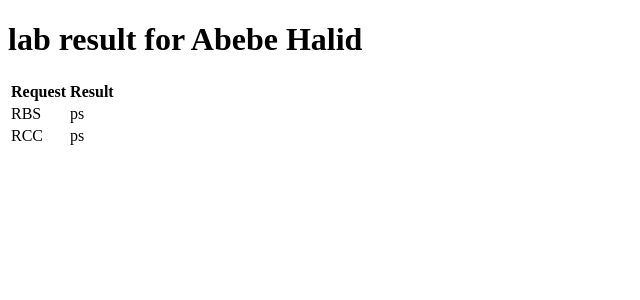
After one commit to dagicoding/Clinical-Management-, a Django app: page /labresult/1/ in a window 1280 px wide. The commit adds this page. Shown: the top 300 px of the page, without its empty margins (0-640 px from the left). Run offline with Django 5.2, Linux system fonts and the light colour scheme; data comes from the database, SQL or seed files in the repository; both versions use the stored data as it was after the commit.

Commit message:
prescription update

```diff
--- a/Clinic_Project/App/models.py
+++ b/Clinic_Project/App/models.py
@@ -50,6 +50,7 @@ class Visit(models.Model):
         ('waiting' ,'Waiting'),
         ('nurse' , 'With Nurse'),
         ('doctor' , 'With Doctor'),
+        ('lab' , 'Lab'),
         ('completed' , 'Completed'),
         ('incomplete' , 'InComplete')
     ]
@@ -132,7 +133,7 @@ class LabRequest(models.Model):
 
 class LabResult(models.Model):
     lab_request = models.OneToOneField(LabRequest,on_delete=models.CASCADE,related_name='result')
-    result = models.TextField()
+    result = models.CharField(blank=True)
     status_choice = [('not_arrived', 'Not Arrived'),('Arrived' , 'Arrived')]
     status = models.CharField(choices= status_choice)
     completed_at = models.DateTimeField(auto_now_add=True)
@@ -146,12 +147,18 @@ class LabResult(models.Model):
 class PrescriptionTemplate(models.Model):
     name = models.CharField()
 
+    def __str__(self):
+        return self.name
+
 
 
 class Prescription(models.Model):
     visit = models.OneToOneField(Visit, on_delete=models.CASCADE)
     prescription = models.ForeignKey(PrescriptionTemplate, on_delete=models.CASCADE, related_name='prescriptions')
     prescribed_at = models.DateTimeField(auto_now_add=True)
+
+    def __str__(self):
+        return f'{self.visit.patient.name} - prescription'
 
 
 class Medication(models.Model):
--- a/Clinic_Project/App/templates/doctor/labrequest.html
+++ b/Clinic_Project/App/templates/doctor/labrequest.html
@@ -35,13 +35,14 @@
                 </tr>
             {% endfor %}
                 <tr>
-                    <td><a href="{% url 'send_lab_request' visit.id %}">Send Lab Request</a></td>
+                    <!--<td><a href="{% url 'send_lab_request' visit.id %}">Send Lab Request</a></td>-->
                 </tr>
 
 
         </tbody>
     </table>
-     <label>total: </label>{{total}}
+     <label>total: </label>{{total}} <br>
+     <a href="{% url 'send_lab_request' visit.id %}">Send Lab Request</a>
 
 </body>
 </html>
--- /dev/null
+++ b/Clinic_Project/App/templates/doctor/labresult.html
@@ -0,0 +1,46 @@
+<!DOCTYPE html>
+<html lang="en">
+<head>
+    <meta charset="UTF-8">
+    <meta name="viewport" content="width=device-width, initial-scale=1.0">
+    <title>Lab Result</title>
+</head>
+<body>
+    <h1>lab result for {{visit.patient.name}}</h1>
+    <!DOCTYPE html>
+<html lang="en">
+<head>
+    <meta charset="UTF-8">
+    <meta name="viewport" content="width=device-width, initial-scale=1.0">
+    <title>Lab Result</title>
+</head>
+<body>
+
+    <table>
+        <thead>
+            <tr>
+                <th>Request</th>
+                <th>Result</th>
+            </tr>
+        </thead>
+        {% for labresult in labresults %}
+            <tbody>
+                <tr>
+                    <td>{{labresult.lab_request.lab_test.name}}</td>
+                    <td>{{labresult.result}}</td>
+                </tr>
+            </tbody>
+        {% empty %}
+                <p>no lab result avaliable</p>
+            {% endfor %}
+    </table>
+
+
+
+</body>
+</html>
+
+
+
+</body>
+</html>
--- a/Clinic_Project/App/templates/doctor/treatPatient.html
+++ b/Clinic_Project/App/templates/doctor/treatPatient.html
@@ -65,8 +65,8 @@
 
     <a href="{% url 'clinicalNote' visit.id %}">Clinical Note</a>
     <a href="{% url 'labRequest' visit.id %}">Lab request</a>
-    <a href="#">Lab result</a>
-    <a href="#">prescription</a>
+    <a href="{% url 'labresults'  visit.id%}">Lab result</a>
+    <a href="{% url 'prescription' visit.id %}">prescription</a>
     <a href="#">Medication</a>
     <a href="#">Certificate</a>
 
--- a/Clinic_Project/App/urls.py
+++ b/Clinic_Project/App/urls.py
@@ -6,6 +6,7 @@ urlpatterns = [
     path('labPayment/', views.lab_payment_list, name = 'lab_payment_list'),
     path('reception/lab-payment/<int:visit_id>/',views.lab_payment_detail,name='lab_payment_detail'),
     path('reception/lab-payment/<int:visit_id>/confirm/',views.confirm_lab_payment,name='confirm_lab_payment'),
+    path('reception/Del_payment/<int:visit_id>/confirm/',views.delete_lab_payment,name='delete_lab_payment'),
     path('nurse_onvisit/', views.nurse_visits, name = 'nurseOnVisit'),
     path('nurse_vital/<int:visit_id>/', views.vital_signs, name = 'nurseVital'),
     path('doctor_Onvisit/', views.doctorVisits, name = 'doctorVisits'),
@@ -15,4 +16,8 @@ urlpatterns = [
     path('doctor/lab-request/<int:visit_id>/add/<int:test_id>/',views.add_lab_test,name='add_lab_test'),
     path('doctor/lab-request/<int:visit_id>/delete/<int:test_id>/',views.delete_lab_test,name='delete_lab_test'),
     path('doctor/lab-request/<int:visit_id>/send/',views.send_lab_request,name='send_lab_request'),
+    path('lab/', views.labrequestview, name = 'labrequestview'),
+    path('lab_requests/<int:visit_id>/',views.labrequestdetail,name='labrequestdetail'),
+    path('labresult/<int:visit_id>/', views.labResult, name = 'labresults'),
+    path('doctor/prescription/<int:visit_id>/', views.prescription, name = 'prescription'),
 ]
--- a/Clinic_Project/App/views.py
+++ b/Clinic_Project/App/views.py
@@ -42,6 +42,21 @@ def lab_payment_detail(request, visit_id):
     context = {'visit': visit,'lab_requests': lab_requests,'total': total,}
     return render(request,'reception/lab_payment_detail.html',context)
 
+def delete_lab_payment(request, visit_id):
+    visit = Visit.objects.get(id=visit_id)
+    lab_requests = LabRequest.objects.filter(visit=visit,status='not_paid')
+    total = sum(lab_request.lab_test.price for lab_request in lab_requests)
+
+    if request.method == 'POST':
+        lab_requests.delete()
+
+        return redirect('lab_payment_list')
+
+    context = {'visit': visit,'lab_requests': lab_requests,'total': total,}
+    return render(request,'reception/confirm_lab_payment.html',context)
+
+
+
 def confirm_lab_payment(request, visit_id):
     visit = Visit.objects.get(id=visit_id)
 
@@ -55,7 +70,9 @@ def confirm_lab_payment(request, visit_id):
             amount=total,
             status='paid')
 
+
         lab_requests.update(status='paid')
+
         return redirect('lab_payment_list')
 
     context = {'visit': visit,'lab_requests': lab_requests,'total': total,}
@@ -125,17 +142,14 @@ def clinicalNote(request, visit_id):
         else:
             form = ClinicalNoteForm()
 
-    context = {
-        'form': form,'visit': visit}
+    context = {'form': form,'visit': visit}
     return render(request,'doctor/clinicalNote.html',context)
 
 
 def labRequest(request, visit_id):
 
     visit = Visit.objects.get(id=visit_id,status='doctor')
-
     labtests = LabTest.objects.all()
-
     lab_cart = request.session.get('lab_cart', {})
 
     cart = lab_cart.get(str(visit_id), [])
@@ -193,19 +207,67 @@ def delete_lab_test(request, visit_id, test_id):
 def send_lab_request(request, visit_id):
 
     visit = Visit.objects.get(id=visit_id,status='doctor')
-
     lab_cart = request.session.get('lab_cart', {})
-
     cart = lab_cart.get(str(visit_id), [])
 
     for test_id in cart:
+        lab_test = LabTest.objects.get(id=test_id)
+        lab_request = LabRequest.objects.create(visit=visit,lab_test=lab_test,status='not_paid')
+        LabResult.objects.create(lab_request = lab_request, status = 'not_arrived')
 
-        lab_test = LabTest.objects.get(id=test_id)
-
-        LabRequest.objects.create(visit=visit,lab_test=lab_test,status='not_paid')
 
     lab_cart.pop(str(visit_id), None)
+
 
     request.session['lab_cart'] = lab_cart
 
     return redirect('labRequest', visit_id=visit.id)
+
+def labrequestview(request):
+    visits = Visit.objects.filter(lab_request__status='paid', status = 'doctor').distinct().select_related('patient')
+    context = {'visits': visits}
+    return render(request,'lab/labrequest.html',context)
+
+def labrequestdetail(request,visit_id):
+    visit = Visit.objects.get(id=visit_id)
+    labrequests = LabRequest.objects.filter(visit=visit,status='paid')
+
+    if request.method == 'POST':
+        for labrequest in labrequests:
+            result_text = request.POST.get(f'result_{labrequest.id}')
+
+            if result_text:
+                labresult = labrequest.result
+
+                labresult.result = result_text
+                labresult.status = 'arrived'
+                labresult.save()
+
+        return redirect('labrequestdetail',visit_id=visit.id)
+
+    context = {'visit': visit,'labrequests': labrequests,}
+    return render(request,'lab/requestdetail.html',context)
+
+
+def labResult(request, visit_id):
+    visit = Visit.objects.get(id = visit_id, status = 'doctor')
+    labresults = LabResult.objects.filter(lab_request__visit=visit,status='arrived').select_related('lab_request__lab_test')
+
+    context = {'visit' : visit, 'labresults' : labresults}
+    return render(request, 'doctor/labresult.html', context)
+
+def prescription(request, visit_id):
+    visit = Visit.objects.get(id = visit_id, status = 'doctor')
+    if request.method == "POST":
+        form =  PrescriptionForm(request.POST)
+        if form.is_valid():
+            presc = form.save(commit=False)
+            presc.visit = visit
+            presc.save()
+
+            return redirect('treatPatient',visit_id=visit.id)
+
+    else:
+        form = PrescriptionForm()
+    context = {'form' : form , 'visit' : visit}
+    return render(request, 'doctor/prescription.html', context)
```
Also changed, not shown: Clinic_Project/App/forms.py (+11 -1 lines), Clinic_Project/App/templates/doctor/prescription.html (added, +16 -0 lines), Clinic_Project/App/templates/lab/labrequest.html (added, +19 -0 lines), Clinic_Project/App/templates/lab/requestdetail.html (added, +45 -0 lines), Clinic_Project/App/templates/reception/lab_payment_detail.html (+7 -0 lines), Clinic_Project/App/migrations/0001_initial.py, Clinic_Project/App/migrations/0002_alter_prescription_prescription_and_more.py (added), Clinic_Project/App/migrations/0003_prescriptiontemplate_alter_prescription_prescription.py (added), Clinic_Project/db.sqlite3.
